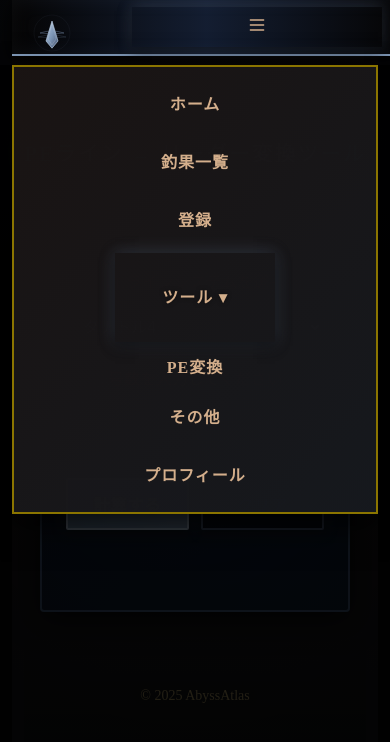
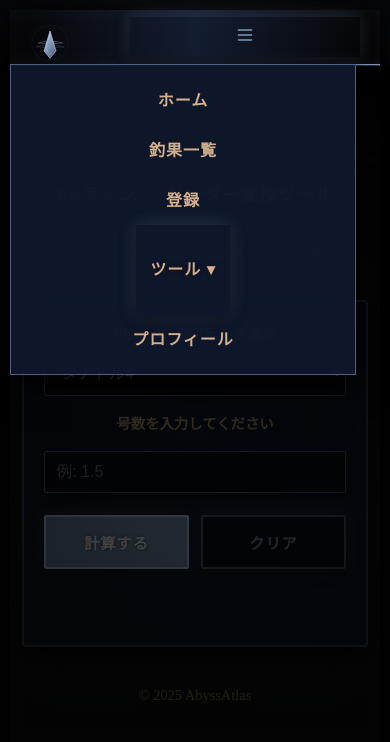
Before and after one commit to Ashina-1/my-second-web-converter, a website: page pe(tanatoru4)-converter.html in a window 390 px wide. Both pictures are taken after a click on the button "メニュー". Drawn offline with Linux system fonts and the light colour scheme.

Commit message:
feat: improve responsive design and update header tools menu for pe(tanatoru4)-converter.html

```diff
--- a/pe(tanatoru4)-converter.html
+++ b/pe(tanatoru4)-converter.html
@@ -53,6 +53,19 @@
         font-size: 1rem;
         box-sizing: border-box;
         transition: all 0.3s ease;
+      }
+
+      .card select {
+        width: 100%;
+        padding: 0.75rem;
+        background: rgba(5, 4, 4, 0.6);
+        border: 1px solid #506080;
+        color: #c4d8f0;
+        border-radius: 2px;
+        font-size: 1rem;
+        box-sizing: border-box;
+        transition: all 0.3s ease;
+        margin-bottom: 1rem;
       }
 
       .card input:focus {
@@ -139,14 +152,134 @@
         color: #8099b8;
       }
 
+      header {
+        position: sticky;
+        top: 0;
+        z-index: 1000;
+      }
+
+      .menu-icon {
+        display: none;
+        background: transparent;
+        border: none;
+        color: #8099b8;
+        cursor: pointer;
+        padding: 8px;
+        transition: color 0.2s ease;
+      }
+
+      .menu-icon:hover {
+        color: #4db8ff;
+      }
+
+      .submenu[aria-hidden="true"] {
+        display: none;
+      }
+
+      .submenu[aria-hidden="false"] {
+        display: flex;
+      }
+
+      @media (max-width: 900px) {
+        .header-right {
+          display: none;
+        }
+
+        .menu-icon {
+          display: block;
+        }
+      }
+
       @media (max-width: 750px) {
+        body {
+          padding: 10px;
+        }
+
         .card {
-          margin: 1rem;
+          margin: 1rem 0;
           padding: 1.5rem;
+          max-width: 100%;
         }
 
         h2 {
           font-size: 1.3rem;
+          letter-spacing: 1px;
+        }
+
+        .top-wrapper p {
+          font-size: 0.95rem;
+          margin: 10px 15px !important;
+        }
+
+        .card label {
+          font-size: 0.95rem;
+        }
+
+        .card input,
+        .card select {
+          font-size: 16px;
+          padding: 0.85rem;
+        }
+
+        .card button {
+          padding: 0.85rem 1.25rem;
+          font-size: 0.95rem;
+        }
+
+        #convertBtn,
+        #clearBtn {
+          flex: 1;
+        }
+
+        #result {
+          font-size: 1rem;
+        }
+
+        #result a {
+          font-size: 0.9rem;
+          padding: 0.5rem 0.75rem;
+        }
+
+        footer {
+          padding: 1.5rem 1rem;
+          font-size: 0.9rem;
+        }
+      }
+
+      @media (max-width: 480px) {
+        h2 {
+          font-size: 1.1rem;
+          margin: 15px 10px;
+        }
+
+        .top-wrapper p {
+          font-size: 0.9rem;
+          margin: 8px 12px !important;
+        }
+
+        .card {
+          padding: 1.25rem;
+          margin: 1rem 0;
+        }
+
+        .card label {
+          font-size: 0.9rem;
+          margin-bottom: 0.5rem;
+        }
+
+        .card input,
+        .card select {
+          padding: 0.7rem;
+          font-size: 16px;
+        }
+
+        #result {
+          font-size: 0.95rem;
+        }
+
+        footer {
+          padding: 1rem 0.5rem;
+          font-size: 0.85rem;
         }
       }
     </style>
@@ -250,10 +383,11 @@
           <a href="fishing-log2.html">釣果一覧</a>
           <a href="fishing-log.html">登録</a>
           <div class="nav-tools">
-            <button class="tools-btn" aria-haspopup="true" aria-expanded="false">ツール ▾</button>
-            <div class="submenu" role="menu">
-              <a role="menuitem" href="pe-converter.html">PE変換</a>
-              <a role="menuitem" href="index.html">その他</a>
+            <button class="tools-btn" aria-haspopup="true" aria-expanded="false" aria-controls="tools-submenu">ツール ▾</button>
+            <div id="tools-submenu" class="submenu" role="menu" aria-hidden="true">
+              <a role="menuitem" href="pe-converter.html" tabindex="0">PE変換</a>
+              <a role="menuitem" href="pe(tanatoru4)-converter.html" tabindex="0">タナトル4</a>
+              <a role="menuitem" href="index.html" tabindex="0">その他</a>
             </div>
           </div>
           <a href="profile.html">プロフィール</a>
@@ -290,7 +424,7 @@
       <label for="pe">号数を入力してください</label>
       <input type="number" id="pe" step="0.1" placeholder="例: 1.5" />
       <div
-        style="display: flex; gap: 12px; margin-top: 12px; align-items: center"
+        style="display: flex; gap: 12px; margin-top: 12px; align-items: center; flex-wrap: wrap;"
       >
         <button id="convertBtn">計算する</button>
         <button id="clearBtn">クリア</button>
@@ -381,6 +515,47 @@
         document.getElementById("pe").value = "";
         document.getElementById("result").innerHTML = "";
       });
+
+      // ハンバーガーメニュー機能
+      const menuIcon = document.getElementById("menuIcon");
+      const toolsBtn = document.querySelector(".tools-btn");
+      const toolsSubmenu = document.getElementById("tools-submenu");
+      const headerRight = document.querySelector(".header-right");
+
+      if (menuIcon) {
+        menuIcon.addEventListener("click", () => {
+          const isExpanded = menuIcon.getAttribute("aria-expanded") === "true";
+          menuIcon.setAttribute("aria-expanded", !isExpanded);
+
+          if (headerRight) {
+            if (!isExpanded) {
+              headerRight.style.display = "flex";
+              headerRight.style.position = "absolute";
+              headerRight.style.top = "100%";
+              headerRight.style.left = "0";
+              headerRight.style.right = "0";
+              headerRight.style.flexDirection = "column";
+              headerRight.style.gap = "0";
+              headerRight.style.background = "rgba(15, 25, 45, 0.95)";
+              headerRight.style.border = "1px solid #506080";
+              headerRight.style.padding = "10px 0";
+              headerRight.style.zIndex = "999";
+            } else {
+              headerRight.style.display = "none";
+            }
+          }
+        });
+      }
+
+      if (toolsBtn) {
+        toolsBtn.addEventListener("click", () => {
+          const isExpanded = toolsBtn.getAttribute("aria-expanded") === "true";
+          toolsBtn.setAttribute("aria-expanded", !isExpanded);
+          if (toolsSubmenu) {
+            toolsSubmenu.setAttribute("aria-hidden", isExpanded);
+          }
+        });
+      }
     </script>
     <script src="scripts/header.js"></script>
   </body>
```
